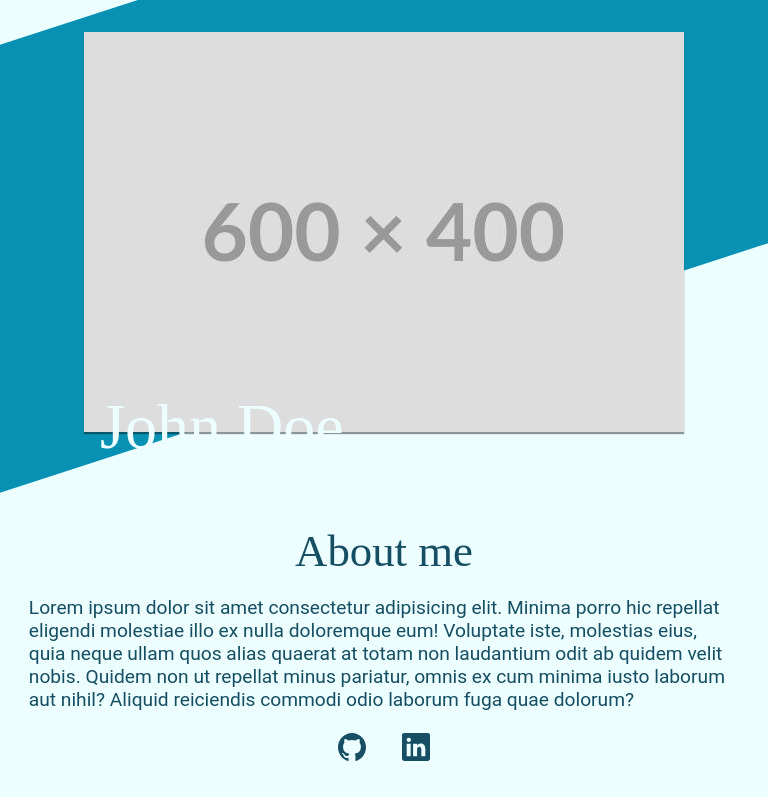
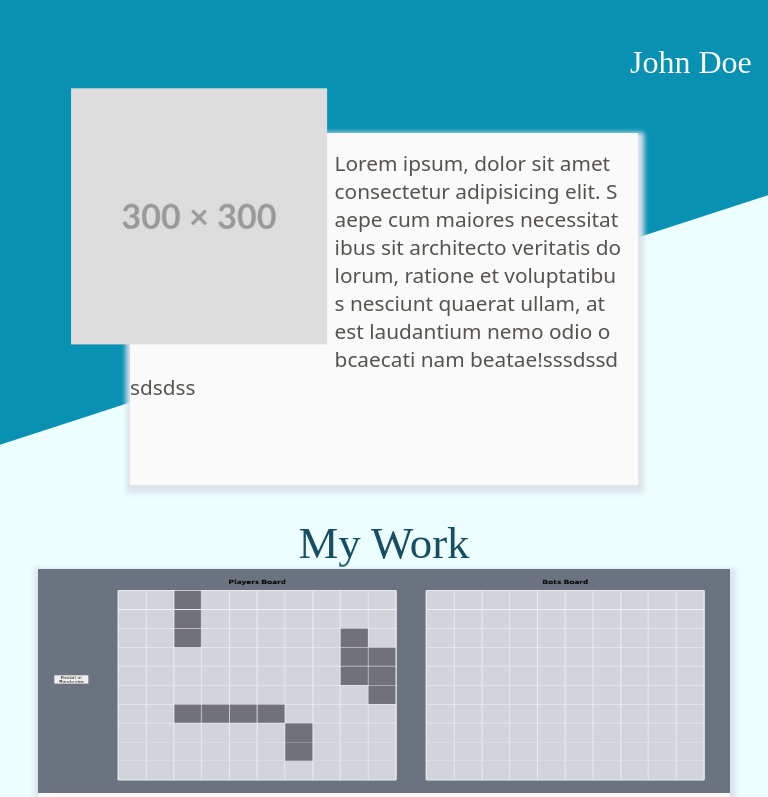
Before and after one commit to Liamsuu/Homepage, a website built with webpack: page src/index.html in a window 768 px wide. Shown: the top 797 px of the page. Built offline with nearby package versions, Linux system fonts and the light colour scheme.

Commit message:
Make some progress on header for tablet

```diff
--- a/src/index.css
+++ b/src/index.css
@@ -16,15 +16,11 @@
     format("ttf");
 }
 
-header {
-  width: 100vw;
-  background-color: var(--header-footer-clr);
-}
-
 /* Mobile devices */
 
 body {
   display: flex;
+  width: 100vw;
   flex-direction: column;
   padding: 0;
   margin: 0;
@@ -34,33 +30,48 @@ body {
 }
 header {
   display: flex;
-  height: 28rem;
+  height: 30rem;
+  background-color: var(--header-footer-clr);
   justify-content: center;
-  transform: skewY(-18deg) translateY(-5rem);
+  transform: skewY(-18deg) translateY(-15rem);
 }
-header picture {
-  position: relative;
-  transform: skewY(18deg) translateY(7rem);
-}
-
-header picture img {
+#mobile-header-image {
+  position: absolute;
+  transform: skewY(18deg) translateY(17rem);
+  height: max-content;
+  width: auto;
   box-shadow: 0px 2px 1px #05010169;
 }
 
-header picture p {
+#larger-sizes-image {
+  display: none;
+}
+
+header picture {
+  display: none;
+}
+
+#name {
   font-family: playfair;
   color: #ecfeff;
   font-size: 4rem;
-  position: absolute;
-  bottom: 1rem;
-  left: 1rem;
+  position: relative;
+  top: 23rem;
+  right: 1rem;
   margin: 0;
   font-weight: 500;
+  transform: skewY(18deg) translateY(17rem);
+  text-wrap: nowrap;
 }
+
+#header-content-wrapper {
+  height: max-content;
+  width: max-content;
+}
+
 main {
   display: flex;
   flex-direction: column;
-  margin-top: 5vh;
   align-items: center;
 }
 h2 {
@@ -171,6 +182,81 @@ footer div a img {
 
 /* Tablet devices */
 @media (max-width: 768px) and (min-width: 481px) {
+  header {
+    transform: skewY(-18deg) translateY(-10rem);
+  }
+
+  /* continue making tablet size stuff */
+
+  #desc-socials a {
+    display: none;
+  }
+  #mobile-header-image {
+    display: none;
+  }
+
+  #name {
+    position: absolute;
+    top: 2rem;
+    box-shadow: none;
+    height: max-content;
+    width: max-content;
+    font-size: 2rem;
+    background-color: transparent;
+    text-wrap: nowrap;
+    color: #fafafa;
+  }
+
+  #larger-sizes-image {
+    display: block;
+    height: 70%;
+    width: 80%;
+    padding-top: 1rem;
+    padding-right: 1rem;
+    text-wrap: wrap;
+    word-break: break-all;
+    background-color: #fafafa;
+    color: var(--text-clr);
+    box-shadow: 1px 4px 5px 5px #dce4ee;
+    font-size: 1.3rem;
+    top: 0rem;
+    position: relative;
+    transform: skewY(18deg) translateY(17rem);
+  }
+  header p picture {
+    display: block;
+    max-width: 40%;
+    position: relative;
+    transform: scale(1.3);
+    transform-origin: right bottom;
+    float: left;
+    margin-right: 0.5rem;
+  }
+
+  header p picture img {
+    max-width: 100%;
+  }
+
+  header {
+    padding-left: 10%;
+    padding-right: 10%;
+  }
+
+  #larger-screen-about-me {
+    display: block;
+    background-color: red;
+    width: 55%;
+    height: 15rem;
+    font-size: 1rem;
+    transform: skewY(18deg) translateY(17rem);
+  }
+
+  footer {
+    margin-top: auto;
+  }
+  #mobile-about-section {
+    display: none;
+  }
 }
 
 /* Laptop and desktop devices */
--- a/src/index.html
+++ b/src/index.html
@@ -6,20 +6,36 @@
   </head>
   <body>
     <header>
+      <!-- used for mobile screens -->
+      <img
+        id="mobile-header-image"
+        src="./assets/images/portrait/placeholder-small.jpeg"
+        alt="Placeholder portrait"
+      />
+      <p id="larger-sizes-image">
         <picture id="header-portrait">
           <source
             media="(max-width: 480px)"
             srcset="./assets/images/portrait/placeholder-small.jpeg"
           />
+          <source
+            media="(max-width: 768px)"
+            srcset="./assets/images/portrait/placeholder-medium.jpeg"
+          />
           <img
             src="./assets/images/portrait/placeholder-standard.jpeg"
             alt="Placeholder of man"
           />
-        <p>John Doe</p>
         </picture>
+        Lorem ipsum, dolor sit amet consectetur adipisicing elit. Saepe cum
+        maiores necessitatibus sit architecto veritatis dolorum, ratione et
+        voluptatibus nesciunt quaerat ullam, at est laudantium nemo odio
+        obcaecati nam beatae!sssdssdsdsdss
+      </p>
+      <p id="name">John Doe</p>
     </header>
     <main>
-      <section>
+      <section id="mobile-about-section">
         <h2>About me</h2>
         <p id="description">
           Lorem ipsum dolor sit amet consectetur adipisicing elit. Minima porro
```
Also changed, not shown: src/assets/images/portrait/placeholder-medium.jpeg (added). Lines whose indentation alone changed are shown as unchanged.
